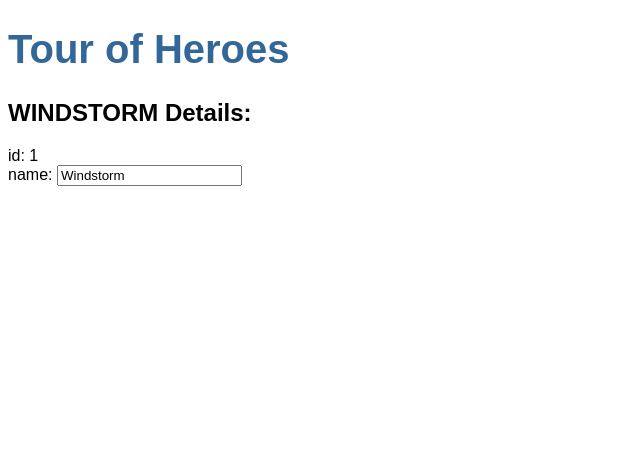
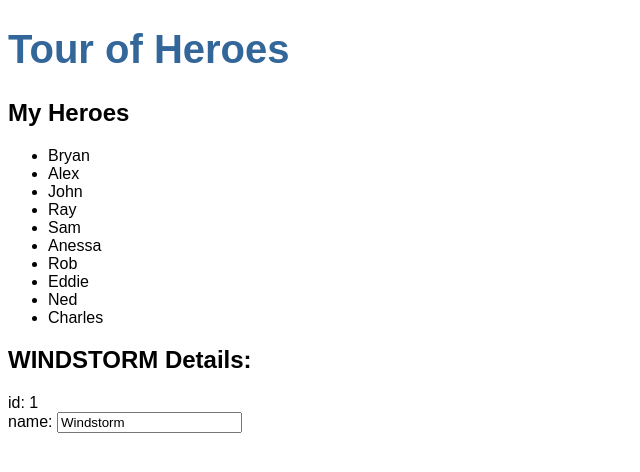
Before and after one commit to bdfinlayson/angular-tour-of-heroes, an Angular app: page / in a window 1280 px wide. Shown: the top 472 px of the page, without its empty margins (0-640 px from the left). Built offline with nearby package versions, Linux system fonts and the light colour scheme.

Commit message:
show heroes list

```diff
--- a/src/app/heroes/heroes.component.html
+++ b/src/app/heroes/heroes.component.html
@@ -1,3 +1,7 @@
+<h2>My Heroes</h2>
+<ul>
+  <li class="hero-list" *ngFor="let hero of heroes">{{ hero.name }}</li></ul>
+
 <h2>{{ hero.name | uppercase }} Details:</h2>
 <div><span>id: </span>{{ hero.id }}</div>
 <div>
--- a/src/app/heroes/heroes.component.ts
+++ b/src/app/heroes/heroes.component.ts
@@ -1,5 +1,6 @@
 import { Component, OnInit } from '@angular/core';
 import { Hero } from '../hero';
+import { HEROES } from '../mock-heroes';
 
 @Component({
   selector: 'app-heroes',
@@ -9,6 +10,7 @@ import { Hero } from '../hero';
 
 export class HeroesComponent implements OnInit {
 
+  heroes = HEROES;
   hero: Hero = {
     id: 1,
     name: 'Windstorm'
--- /dev/null
+++ b/src/app/mock-heroes.ts
@@ -0,0 +1,14 @@
+import { Hero } from './hero';
+
+export const HEROES: Hero[] = [
+  { id: 1, name: 'Bryan' },
+  { id: 2, name: 'Alex' },
+  { id: 3, name: 'John' },
+  { id: 4, name: 'Ray' },
+  { id: 5, name: 'Sam' },
+  { id: 6, name: 'Anessa' },
+  { id: 7, name: 'Rob' },
+  { id: 8, name: 'Eddie' },
+  { id: 9, name: 'Ned' },
+  { id: 10, name: 'Charles' }
+]
```
